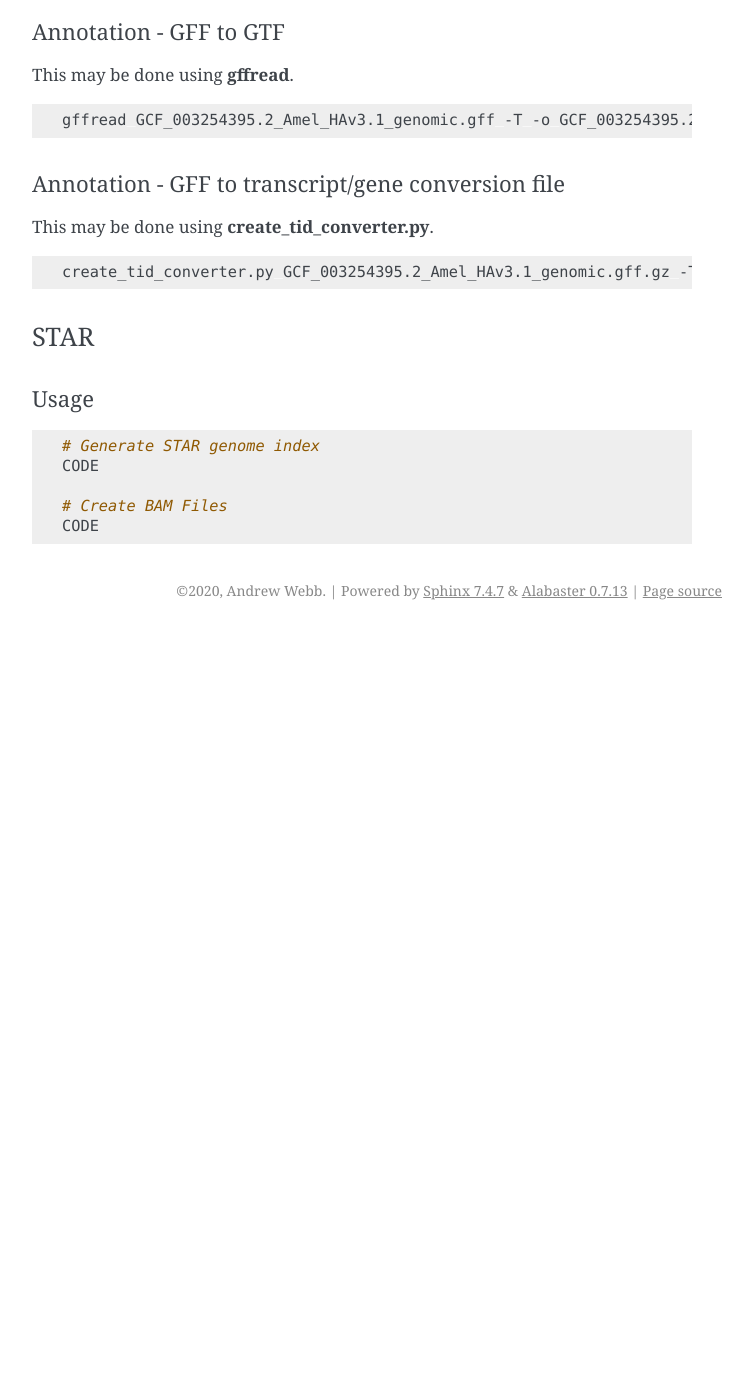
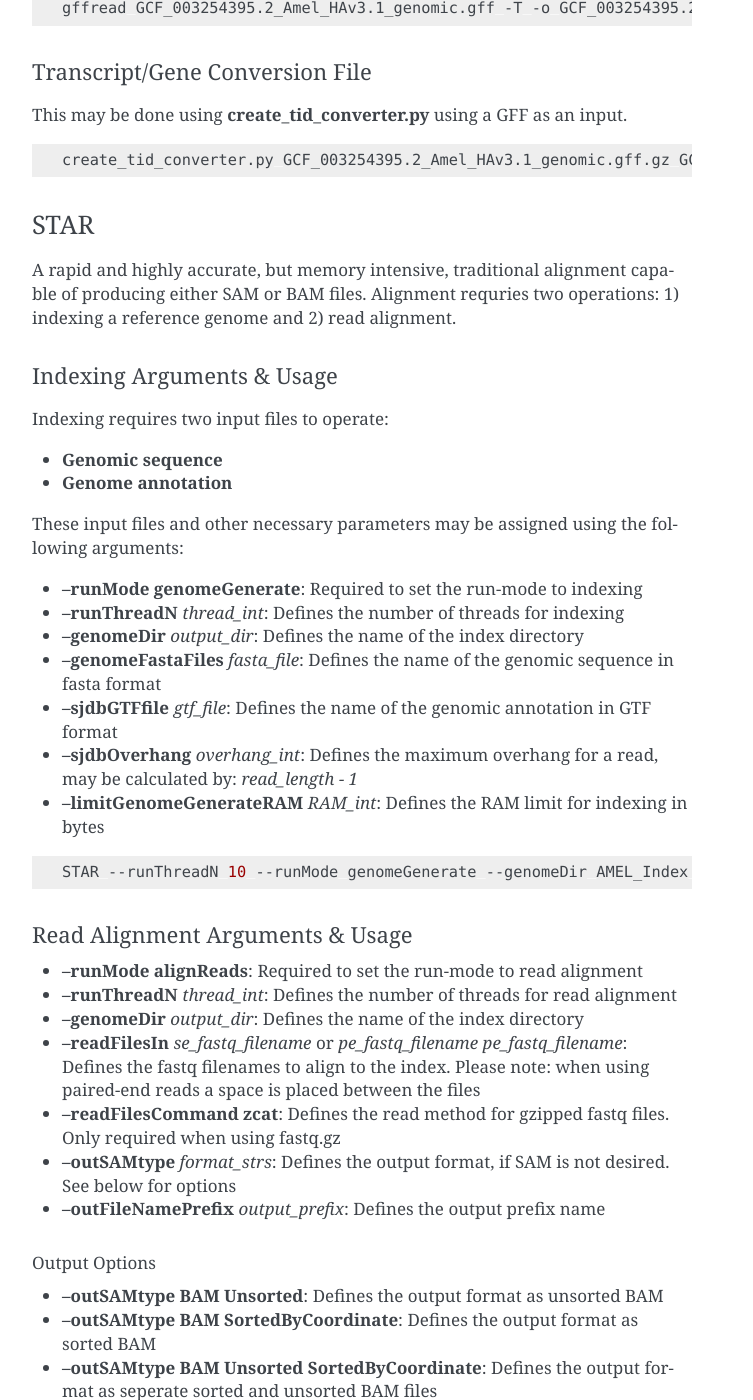
Before and after one commit to kocherlab/kocher_guides, a Sphinx documentation site: the page built from docs/Guides/RNAseq.rst, in a window 1280 px wide and 1400 px high, scrolled down 4356 px. Shown: the whole window, without its empty margins (388-1141 px from the left). Built offline with Sphinx 7.4.7, drawn with Linux system fonts in a browser that asks for light colours; before the commit the page ends 4986 px from its top, so only the background shows below that; some of the changed text lies outside the part shown.

Commit message:
Added STAR/kallisto text

```diff
--- a/docs/Guides/RNAseq.rst
+++ b/docs/Guides/RNAseq.rst
@@ -16,7 +16,7 @@
 
 FastQC
 ======
-A straightforward method to identify quality concerns within BAM, SAM or FASTQ files. “FastQC aims to provide a simple way to do some quality control checks on raw sequence data coming from high throughput sequencing pipelines. It provides a modular set of analyses which you can use to give a quick impression of whether your data has any problems of which you should be aware before doing any further analysis.” The output from FastQC is an HTML file that may be viewed in any browser (e.g. chrome) :numref:`(Fig. %s) <fastQC_fig>`. The output contains eleven sections flagged as either *Pass* (green check mark), *Warn* (yellow exclamation mark), or *Fail* (red X). It should be noted that all sections of the output should be examined, rather than just sections marked as *Warn* and *Fail*, to determine the best selection of  filters to apply.
+A simple and straightforward method to identify quality concerns within BAM, SAM or FASTQ files. The output from FastQC is an HTML file that may be viewed in any browser (e.g. chrome) :numref:`(Fig. %s) <fastQC_fig>`. The output contains eleven sections flagged as either *Pass* (green check mark), *Warn* (yellow exclamation mark), or *Fail* (red X). It should be noted that all sections of the output should be examined, rather than just sections marked as *Warn* and *Fail*, to determine the best selection of  filters to apply.
 
 .. figure:: RNA_seq/fastQC.jpg
     :width: 100%
@@ -45,7 +45,7 @@
 
 fastp
 =====
-A comprehensive and rapid filtering method for FASTQ files. “[fastp] can perform quality control, adapter trimming, quality filtering, per-read quality pruning and many other operations with a single scan of the fastq data”. Most analyses will require at least two operations from fastp: 1) adapter trimming and 2) per read trimming by quality score.
+A comprehensive and rapid filtering method for FASTQ files. fastp is able to perform quality control, adapter trimming, quality filtering, per-read quality pruning, and many other operations. Most analyses will require at least two operations: 1) adapter trimming and 2) per read trimming by quality score.
 
 Adapter trimming includes various options from defining adapter sequences on the command-line to adapter auto-detection; adapter trimming may also be disabled, if desired.
 
@@ -97,9 +97,7 @@
 **********************
 RNA-seq Read Alignment
 **********************
-In computational biology, sequence alignment is a process used to identify regions of similarity between sequences. An inherent challenge of RNA-seq read alignment is the mapping of sequences from non-contiguous genomic regions – i.e. the mRNAs. At present, two strategies of RNA-seq read alignment have been developed and thoroughly tested: i) traditional alignment to genomic sequence data and ii) pseudoalignment to transcript sequences. Depending on the preferred strategy, the relevant input file(s) may be found among the following three file types:
-
-All RNA-seq Read Alignment programs may imported using:
+In computational biology, sequence alignment is a process used to identify regions of similarity between sequences. An inherent challenge of RNA-seq read alignment is the mapping of sequences from non-contiguous genomic regions – i.e. the mRNAs. At present, two strategies of RNA-seq read alignment have been developed and thoroughly tested: i) traditional alignment to genomic sequence data and ii) pseudoalignment to transcript sequences. All RNA-seq Read Alignment programs may imported using:
 
 .. code-block:: bash
    :name: kocher_RNA
@@ -108,9 +106,11 @@
 
 Input Files Types
 =================
+Depending on the preferred alignment strategy, the relevant input file(s) may be found among the following three file types:
+
 * `Genomic Sequence \(FASTA format\) <https://ftp.ncbi.nlm.nih.gov/genomes/all/GCF/003/254/395/GCF_003254395.2_Amel_HAv3.1/GCF_003254395.2_Amel_HAv3.1_genomic.fna.gz>`_
 * `Genome annotation  \(GFF format\) <https://ftp.ncbi.nlm.nih.gov/genomes/all/GCF/003/254/395/GCF_003254395.2_Amel_HAv3.1/GCF_003254395.2_Amel_HAv3.1_genomic.gff.gz>`_
-* `Transcript Sequences \(FASTA format\) <https://ftp.ncbi.nlm.nih.gov/genomes/all/GCF/003/254/395/GCF_003254395.2_Amel_HAv3.1/GCF_003254395.2_Amel_HAv3.1_rna.fna.gz>`_
+* `Transcript Sequences File \(FASTA format\) <https://ftp.ncbi.nlm.nih.gov/genomes/all/GCF/003/254/395/GCF_003254395.2_Amel_HAv3.1/GCF_003254395.2_Amel_HAv3.1_rna.fna.gz>`_
 
 *Note: all example files may be found within the NCBI genome page for `Apis mellifera HAv3\.1 <https://www.ncbi.nlm.nih.gov/genome/?term=txid7460>`_.*
 
@@ -118,8 +118,8 @@
 ================
 It should be noted that some of the methods in this section may require a file conversion step for an input file to be compatible and function correctly.
 
-Annotation - GFF to GTF
------------------------
+Genome Annotation: GFF to GTF
+-----------------------------
 This may be done using **gffread**.
 
 .. code-block:: bash
@@ -128,25 +128,121 @@
    gffread GCF_003254395.2_Amel_HAv3.1_genomic.gff -T -o GCF_003254395.2_Amel_HAv3.1_genomic.gtf
 
 
-Annotation - GFF to transcript/gene conversion file
----------------------------------------------------
-This may be done using **create_tid_converter.py**.
+Transcript/Gene Conversion File
+-------------------------------
+This may be done using **create_tid_converter.py** using a GFF as an input.
 
 .. code-block:: bash
    :name: tid_converter
 
-   create_tid_converter.py GCF_003254395.2_Amel_HAv3.1_genomic.gff.gz -T -o GCF_003254395.2_Amel_HAv3.1_genomic.tid_to_gid2.csv
+   create_tid_converter.py GCF_003254395.2_Amel_HAv3.1_genomic.gff.gz GCF_003254395.2_Amel_HAv3.1_genomic.tid_to_gid2.csv
 
 STAR
 ====
+A rapid and highly accurate, but memory intensive, traditional alignment capable of producing either SAM or BAM files. Alignment requries two operations: 1) indexing a reference genome and 2) read alignment.
 
-Usage
------
+Indexing Arguments & Usage
+--------------------------
+Indexing requires two input files to operate:
+
+* **Genomic sequence**
+* **Genome annotation**
+
+These input files and other necessary parameters may be assigned using the following arguments:
+
+* **--runMode genomeGenerate**: Required to set the run-mode to indexing
+* **--runThreadN** *thread_int*: Defines the number of threads for indexing
+* **--genomeDir** *output_dir*: Defines the name of the index directory
+* **--genomeFastaFiles** *fasta_file*: Defines the name of the genomic sequence in fasta format
+* **--sjdbGTFfile** *gtf_file*: Defines the name of the genomic annotation in GTF format
+* **--sjdbOverhang** *overhang_int*: Defines the maximum overhang for a read, may be calculated by: *read_length - 1*
+* **--limitGenomeGenerateRAM** *RAM_int*: Defines the RAM limit for indexing in bytes
+
 .. code-block:: bash
-   :name: STAR
+   :name: star_index
 
-   # Generate STAR genome index
-   CODE
+   STAR --runThreadN 10 --runMode genomeGenerate --genomeDir AMEL_Index --genomeFastaFiles GCF_003254395.2_Amel_HAv3.1_genomic.fna --sjdbGTFfile GCF_003254395.2_Amel_HAv3.1_genomic.gtf --sjdbOverhang 99 --limitGenomeGenerateRAM 38000000000
 
-   # Create BAM Files
-   CODE
+Read Alignment Arguments & Usage
+--------------------------------
+* **--runMode alignReads**: Required to set the run-mode to read alignment
+* **--runThreadN** *thread_int*: Defines the number of threads for read alignment
+* **--genomeDir** *output_dir*: Defines the name of the index directory
+* **--readFilesIn** *se_fastq_filename* or *pe_fastq_filename pe_fastq_filename*: Defines the fastq filenames to align to the index. Please note: when using paired-end reads a space is placed between the files
+* **--readFilesCommand zcat**: Defines the read method for gzipped fastq files. Only required when using fastq.gz
+* **--outSAMtype** *format_strs*: Defines the output format, if SAM is not desired. See below for options
+* **--outFileNamePrefix** *output_prefix*: Defines the output prefix name
+
+Output Options
+^^^^^^^^^^^^^^
+* **--outSAMtype BAM Unsorted**: Defines the output format as unsorted BAM
+* **--outSAMtype BAM SortedByCoordinate**: Defines the output format as sorted BAM
+* **--outSAMtype BAM Unsorted SortedByCoordinate**: Defines the output format as seperate sorted and unsorted BAM files
+
+.. code-block:: bash
+   :name: star_alignment
+
+   # Alignment w/ single-end fastq input
+   STAR --runThreadN 10 --runMode alignReads --genomeDir AMEL_Index --outSAMtype BAM Unsorted --outFileNamePrefix AMEL1. --readFilesCommand zcat --readFilesIn AMEL1.filtered.fastq.gz
+
+   # Alignment w/ paired-end fastq input
+   STAR --runThreadN 10 --runMode alignReads --genomeDir AMEL_Index --outSAMtype BAM Unsorted --outFileNamePrefix AMEL2. --readFilesCommand zcat --readFilesIn AMEL2_1.filtered.fastq.gz AMEL2_2.filtered.fastq.gz
+
+Useful Links
+------------
+* `Documentation <https://github.com/alexdobin/STAR/blob/master/doc/STARmanual.pdf>`_
+* `Reference \(Dobin et al\.\, 2012\) <https://academic.oup.com/bioinformatics/article-lookup/doi/10.1093/bioinformatics/bts635>`_
+* `Github <https://github.com/alexdobin/STAR>`_
+
+kallisto
+========
+A rapid, highly accurate, and memory efficient pseudoalignment method for quantifying abundances of transcripts. Alignment requries two operations: 1) indexing a reference genome and 2) transcript quantification.
+
+Indexing Arguments & Usage
+--------------------------
+Indexing requires only the **Transcript Sequences File** and an index filename to be assigned using the following arguments:
+
+* **index**: Required to set the run-mode to indexing *Note: Positional argument*
+* **-i** *index_filename*: Defines the filename of the index
+* **Transcript Sequences File**: The filename of the **Transcript Sequences File** *Note: Positional argument*
+
+.. code-block:: bash
+   :name: kallisto_index
+
+   kallisto index -i GCF_003254395.2_Amel_HAv3.1_rna.idx GCF_003254395.2_Amel_HAv3.1_rna.fna.gz
+
+Transcript Quantification Arguments & Usage
+-------------------------------------------
+* **quant**: Required to set the run-mode to transcript quantification *Note: Positional argument*
+* **-i** *index_filename*: Defines the filename of the index
+* **-t** *thread_int*: Defines the number of threads for transcript quantification
+* **-b** *bootstrap_int*: Defines the number of bootstrap samples
+* **-o** *output_dir_name*: Defines the name of the output directory
+* **FASTQ Read Files**: The filenames of the **FASTQ Read Files** *Note: Positional argument*
+
+Single-end Mode
+^^^^^^^^^^^^^^^
+* **--single**: Required to set the run-mode to single-end transcript quantification
+* **-l** *length_float*: Defines the estimated average fragment length
+* **-s** *stdev_float*: Defines the estimated standard deviation of fragment length
+
+Output Options
+^^^^^^^^^^^^^^
+* **--pseudobam**: Defines if pseudoalignments should be saved to a transcriptome to BAM file
+* **--genomebam**: Defines if pseudoalignments should be projected onto a genome-sorted BAM file. *Note: Requries* **--gtf** *to operate*
+* **--gtf** *gtf_filename*: Defines the name of the genomic annotation in GTF format
+
+.. code-block:: bash
+   :name: kallisto_quant
+
+   # Alignment w/ single-end fastq input
+   kallisto quant -i GCF_003254395.2_Amel_HAv3.1_rna.idx -b 100 -t 10 -l 45.552 -s 5.225 -o AMEL1 AMEL1.filtered.fastq.gz
+
+   # Alignment w/ paired-end fastq input
+   kallisto quant -i GCF_003254395.2_Amel_HAv3.1_rna.idx -b 100 -t 10 -o AMEL2 AMEL2_1.filtered.fastq.gz AMEL2_2.filtered.fastq.gz
+
+Useful Links
+------------
+* `Documentation <https://pachterlab.github.io/kallisto/manual>`_
+* `Reference \(Bray et al\.\, 2016\) <https://www.nature.com/articles/nbt.3519>`_
+* `Homepage <https://pachterlab.github.io/kallisto/>`_
```
